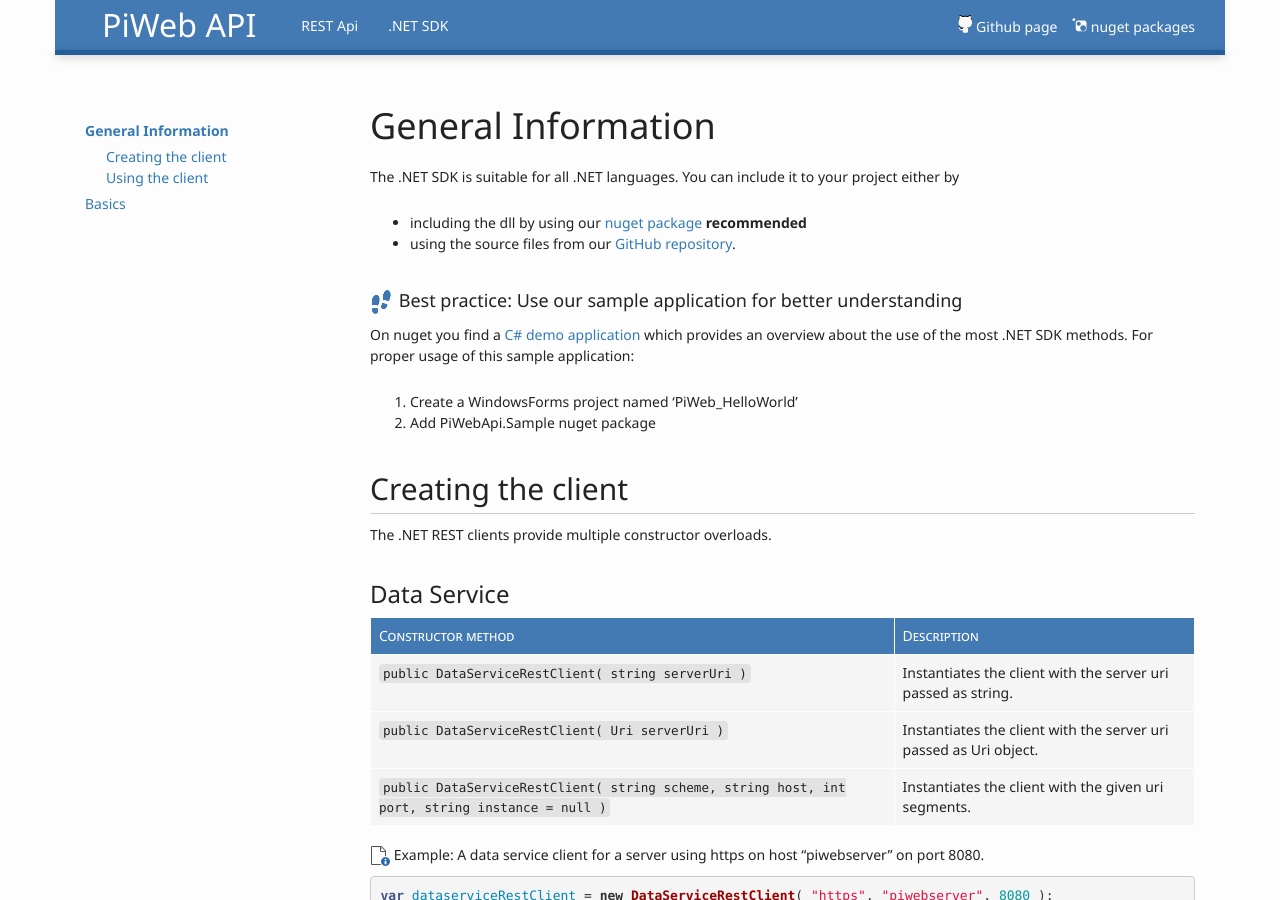
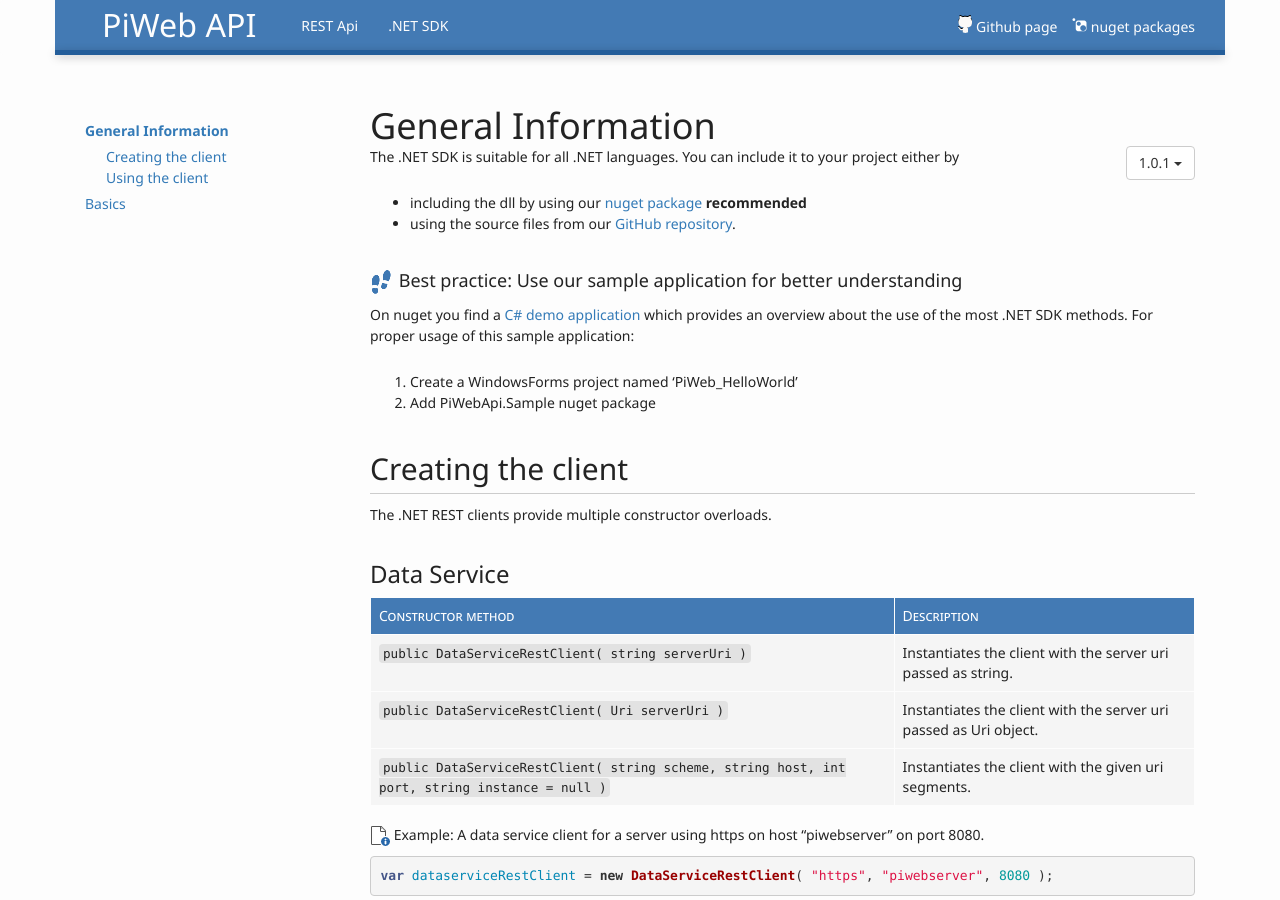
Before and after one commit to ZEISS-PiWeb/PiWeb-Api, a Jekyll site: the page built from _pages/02-netsdk_new.md, in a window 1280 px wide and 900 px high. Built offline with Jekyll 4.4.1, drawn with Linux system fonts in a browser that asks for light colours.

Commit message:
Update 02-netsdk_new.md

```diff
--- a/_pages/02-netsdk_new.md
+++ b/_pages/02-netsdk_new.md
@@ -1,5 +1,6 @@
 ---
 title: .NET SDK
+version: 1.0.1
 permalink: "/sdk_new/"
 sections:
   general:
@@ -29,6 +30,18 @@
 
 <h1 id="{{page.sections['general'].anchor}}">{{page.sections['general'].title}}</h1>
 
+<div class="dropdown" style="float:right;">
+  <button class="btn btn-default dropdown-toggle" type="button" id="dropdownMenu1" data-toggle="dropdown" aria-haspopup="true" aria-expanded="true">
+    {{page.version}}
+    <span class="caret"></span>
+  </button>
+  <ul class="dropdown-menu dropdown-menu-right" aria-labelledby="dropdownMenu1">
+    <li><a href="#">2.0</a></li>
+    <li role="separator" class="divider"></li>
+    <li><a href="#">1.0</a></li>
+  </ul>
+</div>
+
 The .NET SDK is suitable for all .NET languages. You can include it to your project either by
 
 - including the dll by using our [nuget package](https://www.nuget.org/packages/Zeiss.IMT.PiWebApi.Client/) **recommended**
```
